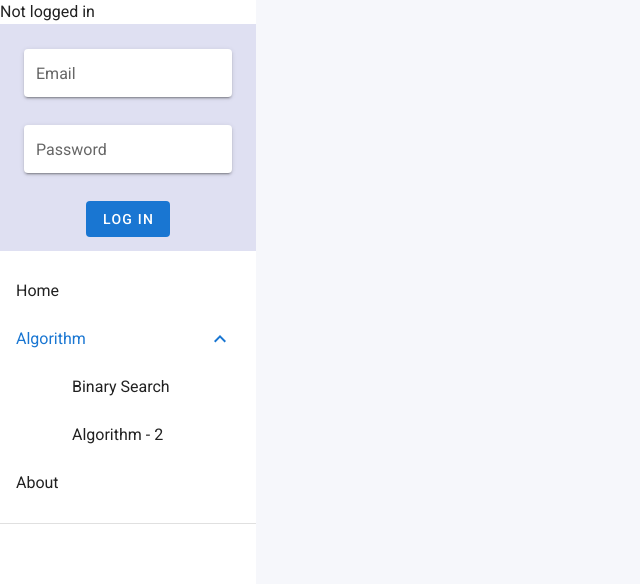
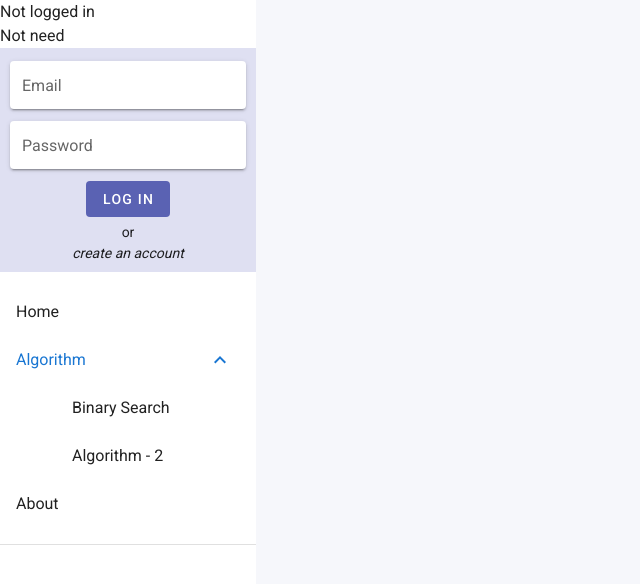
Before and after one commit to yichenfromhyrule/Web_Algo_Vue, a Vue app: page / in a window 1280 px wide. Shown: the top 584 px of the page, without its empty margins (0-640 px from the left). Built offline with nearby package versions, Linux system fonts and the light colour scheme; no server answers.

Commit message:
Redesign login component with sign up text

```diff
--- a/src/components/Login.vue
+++ b/src/components/Login.vue
@@ -1,15 +1,21 @@
 <template>
+  <div v-if="createNew">
+    Create New
+    <Register />
+  </div>
+  <div v-else>
+    Not need
   <v-card
     class="d-flex flex-column mx-auto pt-2 pb-2"
     color="#DFE0F2"
-    height="227"
+    height="100%"
     tile
     flat
   >
     <v-form v-model="valid" @submit.prevent="login">
-      <v-container>
+      <v-container class="no-padding">
         <v-row
-          class = "d-flex justify-center register_input mb-4"
+          class = "d-flex justify-center register_input"
           no-gutters
         >
           <v-text-field
@@ -22,7 +28,7 @@
           </v-text-field>
         </v-row>
         <v-row
-          class = "d-flex justify-center register_input mb-4"
+          class = "d-flex justify-center register_input"
           no-gutters
         >
           <v-text-field
@@ -35,31 +41,51 @@
           </v-text-field>
         </v-row>
         <v-row
-          class = "d-flex justify-center register_input mb-4"
+          class = "d-flex justify-center register_input"
           no-gutters
         >
           <v-btn
             depressed
-            color="primary"
+            color="#5A62B3"
+            class = "white--text"
             type="submit"
           >
             Log In
           </v-btn>
         </v-row>
+
+        <v-row
+          class = "d-flex justify-center register_text"
+          no-gutters
+        >
+            or
+        </v-row>
+        <v-row
+          class = "d-flex justify-center register_text font-italic"
+          no-gutters
+        >
+            create an account
+        </v-row>
       </v-container>
     </v-form>
+
   </v-card>
+  </div>
 </template>
 
 <script>
 import { getAuth, signInWithEmailAndPassword} from "firebase/auth";
-
+import Register from './Register.vue';
 export default {
     name: 'Register',
+    components: {
+      Register,
+    },
     data() {
         return {
             email: '',
             password: '',
+            createNew: false,
         };
     },
     methods: {
@@ -79,12 +105,24 @@ export default {
             });
 
         },
+        switchToCreate(){
+          this.createNew = true;
+          console.log("createNew = ", this.createNew);
+        }
     },
 };
 </script>
 <style>
 .register_input{
-    max-height: 60px !important;
-    margin: 5px 12px !important;
+    max-height: 55px !important;
+    margin: 5px 10px !important;
+}
+.no-padding{
+  padding: 0 !important;
+}
+.register_text{
+  max-height: 30px !important;
+  margin: 0 !important;
+  font-size: 14px;
 }
 </style>
--- a/src/components/Profile.vue
+++ b/src/components/Profile.vue
@@ -2,6 +2,7 @@
   <v-card
     class="d-flex flex-column mx-auto"
     color="#DFE0F2"
+    height="100%"
     tile
     flat
   >
```
